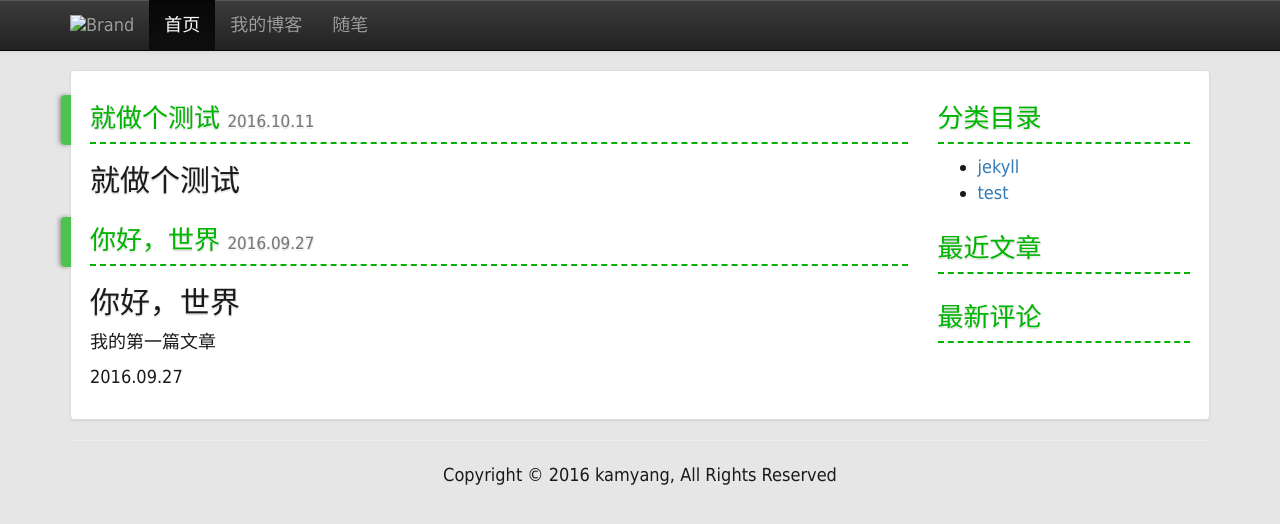
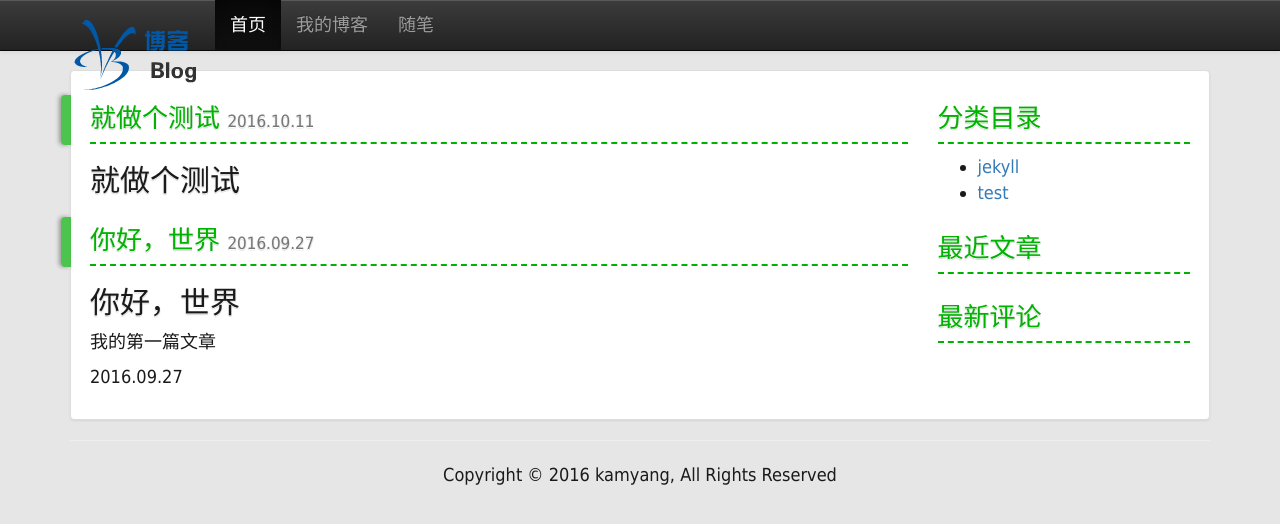
Before and after one commit to YangYanMing168/kamyang, a Jekyll site: the page built from index.html, in a window 1280 px wide. Shown: the top 524 px of the page. Built offline with Jekyll 4.4.1, drawn with Linux system fonts in a browser that asks for light colours.

```diff
--- a/_includes/header.html
+++ b/_includes/header.html
@@ -10,7 +10,7 @@
                 <span class="icon-bar"></span>
             </button>
             <a class="navbar-brand" href="#">
-                <img alt="Brand" src="">
+                <img alt="Brand" src="{{site.baseurl}}/assests/images/logo.png">
             </a>
         </div>
 
--- a/_layouts/default.html
+++ b/_layouts/default.html
@@ -9,12 +9,12 @@
     <script src="{{site.baseurl}}/assests/js/jquery-1.11.3.js"></script>
     <script src="{{site.baseurl}}/assests/js/bootstrap.min.js"></script>
     <!-- fav and touch icons  -->
-    <link rel="shortcut icon" href="/assets/images/favicon.png">
-    <link rel="apple-touch-icon" href="/assets/images/apple-touch-icon.png">
-    <link rel="apple-touch-icon" sizes="76x76" href="/assets/images/apple-touch-icon-76x76.png">
-    <link rel="apple-touch-icon" sizes="120x120" href="/assets/images/apple-touch-icon-120x120.png">
-    <link rel="apple-touch-icon" sizes="152x152" href="/assets/images/apple-touch-icon-152x152.png">
-    <link rel="apple-touch-icon" sizes="180x180" href="/assets/images/apple-touch-icon-180x180.png">
+    <link rel="shortcut icon" href="{{site.baseurl}}/assests/images/favicon.png">
+    <link rel="apple-touch-icon" href="{{site.baseurl}}/assests/images/apple-touch-icon.png">
+    <link rel="apple-touch-icon" sizes="76x76" href="{{site.baseurl}}/assests/images/apple-touch-icon-76x76.png">
+    <link rel="apple-touch-icon" sizes="120x120" href="{{site.baseurl}}/assests/images/apple-touch-icon-120x120.png">
+    <link rel="apple-touch-icon" sizes="152x152" href="{{site.baseurl}}/assests/images/apple-touch-icon-152x152.png">
+    <link rel="apple-touch-icon" sizes="180x180" href="{{site.baseurl}}/assests/images/apple-touch-icon-180x180.png">
     <!-- HTML5 shim and Respond.js for IE8 support of HTML5 elements and media queries -->
     <!-- WARNING: Respond.js doesn't work if you view the page via file:// -->
     <!--[if lt IE 9]>
```
Also changed, not shown: assests/images/logo.png (added).
